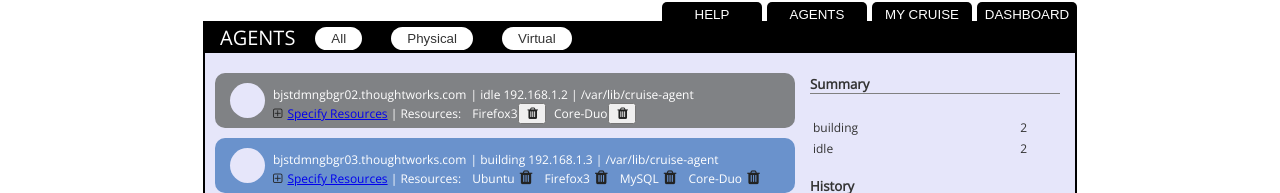
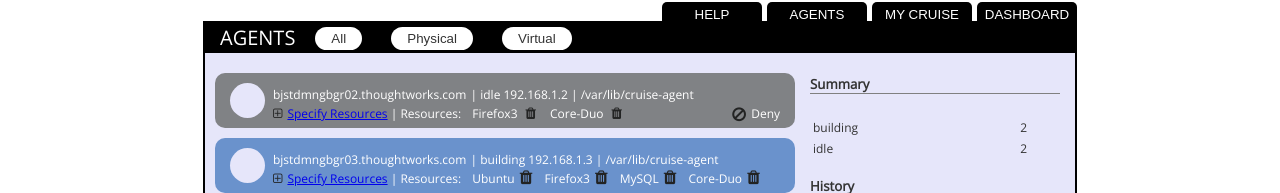
Before and after one commit to itsandromeda/Cruise, a plain HTML site: page index.html in a window 1280 px wide. Both pictures are taken after a click on the button 528 px from the left and 257 px from the top of the page. Shown: the part 144-337 px from the top of the page. Drawn offline with nearby package versions, Linux system fonts and the light colour scheme.

Commit message:
Delete button fix

```diff
--- a/Assets/css/main.css
+++ b/Assets/css/main.css
@@ -239,3 +239,9 @@ h5 {
     margin-left: 15px;
     margin-top: -20px;
 }
+
+.delete-btn {
+    background-color: transparent;
+    border: none;
+    outline: none;
+}
--- a/Assets/js/main.js
+++ b/Assets/js/main.js
@@ -17,6 +17,7 @@ function print(array) {
         text = document.createTextNode(array[i]);
         span.appendChild(text);
         remove = document.createElement("button");
+        remove.setAttribute("class", "delete-btn");
         icon = document.createElement("i");
         icon.setAttribute("class", "fa fa-trash");
         remove.appendChild(icon);
@@ -29,9 +30,9 @@ function print(array) {
 function removeItem(event) {
     "use strict";
     var element = event.target,
-        parent = (element.tagName.toLowerCase === "i") ? element.parentElement.parentElement : element.parentElement,
+        parent = (element.tagName === "I") ? element.parentElement.parentElement : element.parentElement,
         re = parent.getAttribute("data-re");
-    array.splice(parseInt((re), 10), 1);
+    array.splice(re, 1);
     print(array);
 }
 
--- a/index.html
+++ b/index.html
@@ -44,10 +44,7 @@
                             <div class="bottom-text">
                                 <span><i class="fa fa-plus-square-o"></i><a href="#">Specify Resources</a> | Resources: </span>
                                 <span id="serie"></span>
-                                <!-- <span class="resources" data-re ="reso-0">Ubuntu <i data-bu = "but01" class="fa fa-trash"></i></span>
-                                <span class="resources" data-re ="reso-1">Firefox3 <i data-bu = "but02" class="fa fa-trash"></i></span>
-                                <span class="resources" data-re ="reso-2">Core-Duo <i data-bu = "but03" class="fa fa-trash"></i></span>
-                                <span class="deny"><i class="fa fa-ban fa-lg"></i> Deny</span>-->
+                                <span class="deny"><i class="fa fa-ban fa-lg"></i> Deny</span>
                             </div>
                         </div>
                         <div class="building">
```
